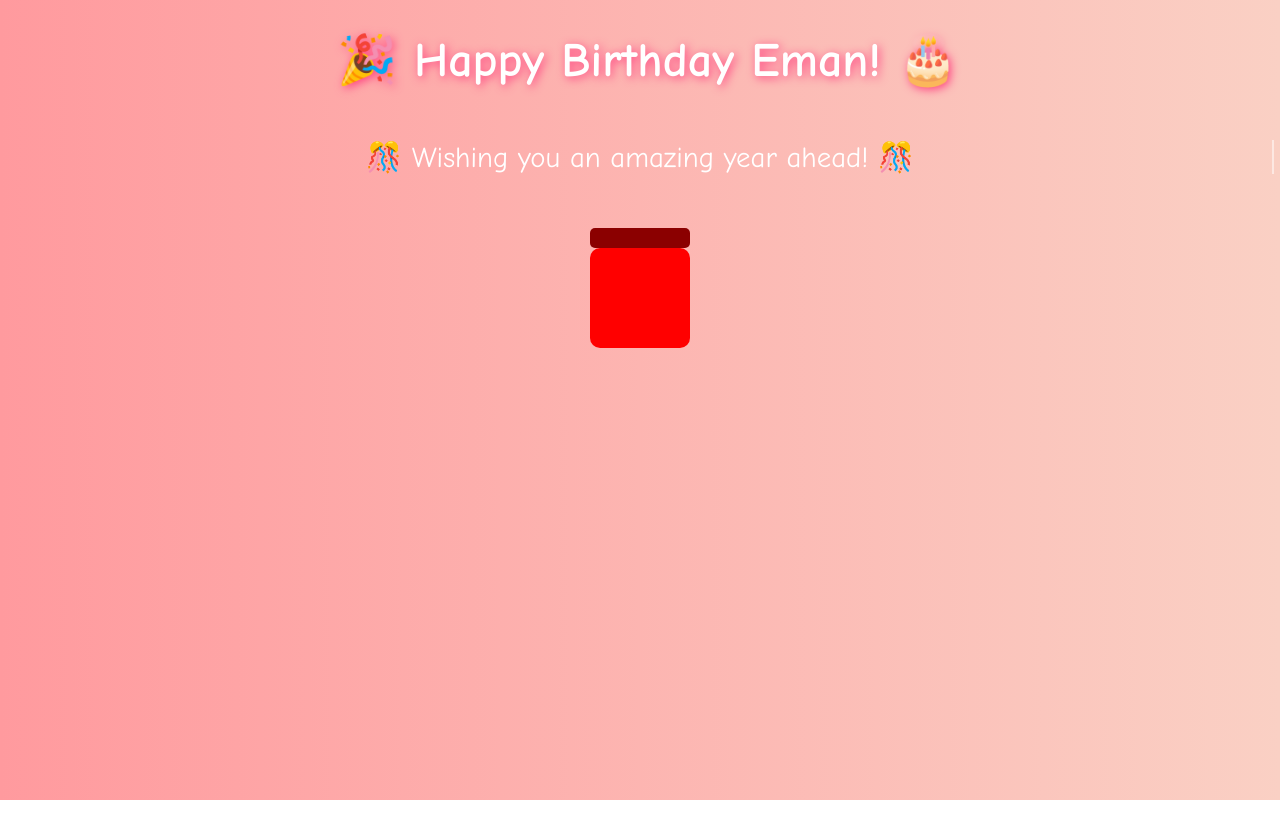
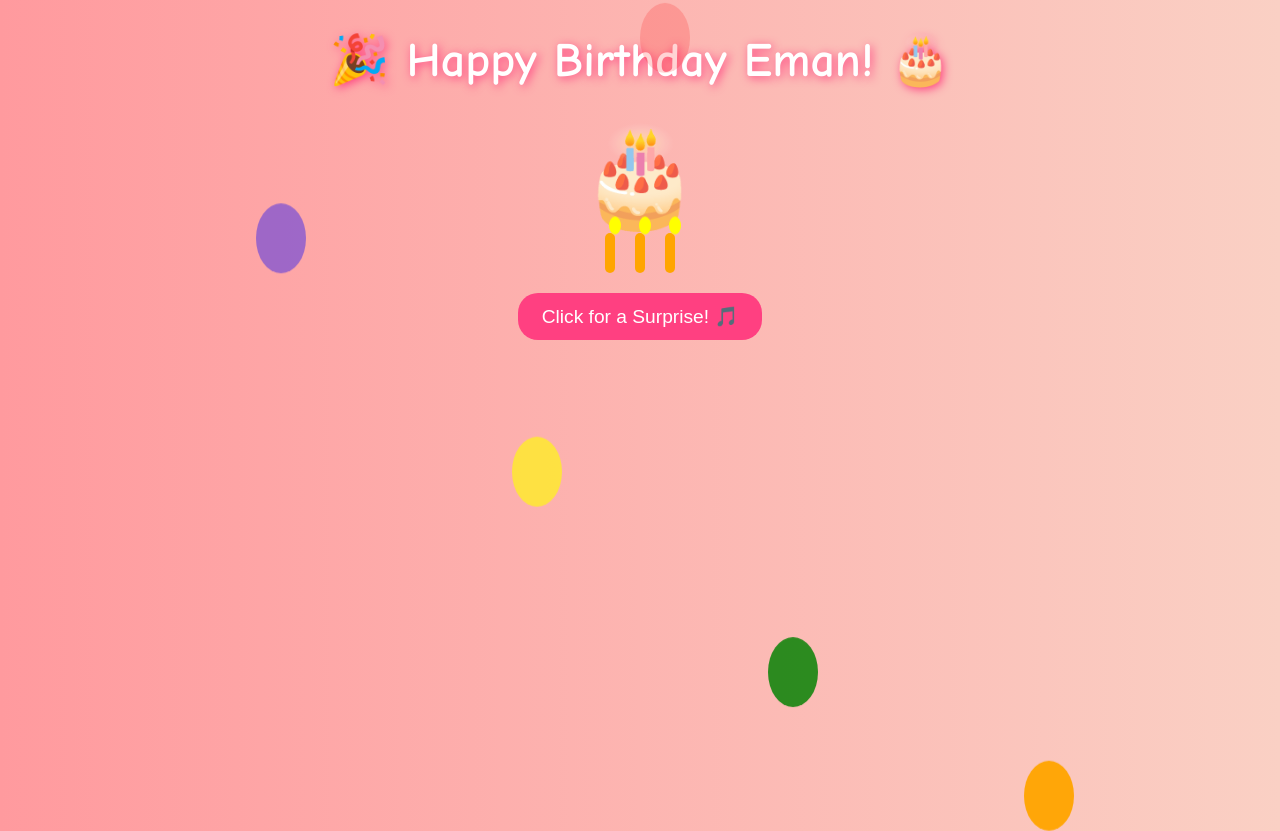
Before and after one commit to doniahusien/animation, a plain HTML site: page index.html in a window 1280 px wide. Before the commit the page ends 800 px from the top, so only its background shows below. Drawn offline with Linux system fonts and the light colour scheme.

Commit message:
Update index.html

```diff
--- a/index.html
+++ b/index.html
@@ -10,49 +10,108 @@
             text-align: center;
             font-family: "Comic Sans MS", cursive, sans-serif;
             overflow: hidden;
+            transition: background 0.5s;
         }
 
         h1 {
             font-size: 3rem;
             color: white;
             text-shadow: 2px 2px 10px #ff4081;
-            position: relative;
-            animation: moveText 4s infinite alternate ease-in-out;
         }
 
-        @keyframes moveText {
-            from { transform: translateX(-10px); }
-            to { transform: translateX(10px); }
+        .cake {
+            font-size: 6rem;
+            margin: 20px 0;
         }
 
-        .gift-box {
-            width: 100px;
-            height: 100px;
-            background: red;
-            position: relative;
-            margin: 50px auto;
-            border-radius: 10px;
-            cursor: pointer;
-            transition: 0.5s;
+        .candles {
+            display: flex;
+            justify-content: center;
+            margin-top: -20px;
         }
 
-        .gift-box:hover {
-            transform: scale(1.1);
+        .candle {
+            width: 10px;
+            height: 40px;
+            background: orange;
+            margin: 0 10px;
+            position: relative;
+            border-radius: 5px;
         }
 
-        .lid {
-            width: 100px;
-            height: 20px;
-            background: darkred;
+        .flame {
+            width: 10px;
+            height: 15px;
+            background: yellow;
             position: absolute;
-            top: -20px;
-            left: 0;
-            border-radius: 5px;
-            transition: transform 0.5s;
+            top: -15px;
+            left: 50%;
+            transform: translateX(-50%);
+            border-radius: 50%;
+            animation: flicker 0.2s infinite alternate;
         }
 
-        .open .lid {
-            transform: translateY(-40px) rotate(20deg);
+        @keyframes flicker {
+            from { opacity: 0.8; transform: scale(1); }
+            to { opacity: 1; transform: scale(1.2); }
+        }
+
+        .balloons {
+            position: absolute;
+            width: 100%;
+            top: 100vh;
+            left: 0;
+        }
+
+        .balloon {
+            position: absolute;
+            width: 50px;
+            height: 70px;
+            background: red;
+            border-radius: 50%;
+            display: inline-block;
+            animation: float 7s infinite ease-in-out;
+            cursor: pointer;
+        }
+
+        .balloon:nth-child(2) { background: blue; left: 20%; animation-delay: 1s; }
+        .balloon:nth-child(3) { background: yellow; left: 40%; animation-delay: 2s; }
+        .balloon:nth-child(4) { background: green; left: 60%; animation-delay: 3s; }
+        .balloon:nth-child(5) { background: orange; left: 80%; animation-delay: 4s; }
+
+        @keyframes float {
+            0% { transform: translateY(0); opacity: 1; }
+            100% { transform: translateY(-120vh); opacity: 0; }
+        }
+
+        .heart {
+            position: fixed;
+            color: red;
+            font-size: 2rem;
+            animation: floatHeart 4s ease-in-out infinite;
+        }
+
+        @keyframes floatHeart {
+            0% { transform: translateY(0) scale(1); }
+            50% { transform: translateY(-20px) scale(1.2); }
+            100% { transform: translateY(0) scale(1); }
+        }
+
+        button {
+            background: #ff4081;
+            color: white;
+            border: none;
+            padding: 12px 24px;
+            font-size: 1.2rem;
+            cursor: pointer;
+            border-radius: 20px;
+            margin-top: 20px;
+            transition: 0.3s;
+        }
+
+        button:hover {
+            background: #ff1493;
+            transform: scale(1.1);
         }
 
         .message {
@@ -62,81 +121,82 @@
             opacity: 0;
             transition: opacity 2s;
         }
-
-        .firework {
-            position: absolute;
-            width: 5px;
-            height: 5px;
-            background: gold;
-            border-radius: 50%;
-            animation: explode 1s linear infinite;
-        }
-
-        @keyframes explode {
-            0% { transform: scale(1); opacity: 1; }
-            100% { transform: scale(3); opacity: 0; }
-        }
-
-        .typing {
-            font-size: 1.8rem;
-            color: white;
-            border-right: 2px solid white;
-            width: 0;
-            overflow: hidden;
-            white-space: nowrap;
-            margin: 20px auto;
-            display: inline-block;
-            animation: typing 4s steps(40) forwards, blink 0.7s infinite;
-        }
-
-        @keyframes typing {
-            from { width: 0; }
-            to { width: 100%; }
-        }
-
-        @keyframes blink {
-            50% { border-color: transparent; }
-        }
     </style>
 </head>
-<body>
+<body onclick="changeBackground()">
 
     <h1>🎉 Happy Birthday Eman! 🎂</h1>
 
-    <div class="typing" id="typingMessage">🎊 Wishing you an amazing year ahead! 🎊</div>
-
-    <div class="gift-box" onclick="openGift()">
-        <div class="lid"></div>
+    <div class="cake">🎂</div>
+    <div class="candles">
+        <div class="candle"><div class="flame" id="flame1"></div></div>
+        <div class="candle"><div class="flame" id="flame2"></div></div>
+        <div class="candle"><div class="flame" id="flame3"></div></div>
     </div>
 
-    <div class="message" id="surpriseMessage">🎁 Surprise! Wishing you all the happiness in the world! 🎉</div>
+    <button onclick="playEffect()">Click for a Surprise! 🎵</button>
+
+    <div class="balloons">
+        <div class="balloon" onclick="popBalloon(this)"></div>
+        <div class="balloon" onclick="popBalloon(this)"></div>
+        <div class="balloon" onclick="popBalloon(this)"></div>
+        <div class="balloon" onclick="popBalloon(this)"></div>
+        <div class="balloon" onclick="popBalloon(this)"></div>
+    </div>
+
+    <div class="message" id="birthdayMessage">🎊 Wishing you an amazing year ahead, Eman! 🎊</div>
 
     <script>
-        function openGift() {
-            let giftBox = document.querySelector('.gift-box');
-            let message = document.getElementById('surpriseMessage');
-
-            // Open the gift box
-            giftBox.classList.add('open');
-
-            // Show the message
+        function playEffect() {
+            let message = document.getElementById('birthdayMessage');
             message.style.opacity = "1";
 
-            // Fireworks effect
-            for (let i = 0; i < 20; i++) {
-                let firework = document.createElement("div");
-                firework.classList.add("firework");
-                firework.style.left = Math.random() * 100 + "vw";
-                firework.style.top = Math.random() * 100 + "vh";
-                firework.style.backgroundColor = `hsl(${Math.random() * 360}, 100%, 50%)`;
-                firework.style.animationDuration = (Math.random() * 1 + 0.5) + "s";
-                document.body.appendChild(firework);
+            // Floating hearts effect
+            for (let i = 0; i < 10; i++) {
+                let heart = document.createElement("div");
+                heart.classList.add("heart");
+                heart.innerHTML = "❤️";
+                heart.style.left = Math.random() * 100 + "vw";
+                heart.style.top = Math.random() * 100 + "vh";
+                document.body.appendChild(heart);
 
                 setTimeout(() => {
-                    firework.remove();
-                }, 1000);
+                    heart.remove();
+                }, 4000);
             }
         }
+
+        function popBalloon(balloon) {
+            balloon.style.opacity = "0";
+            setTimeout(() => { balloon.remove(); }, 500);
+        }
+
+        function changeBackground() {
+            const colors = ["#ff9a9e", "#fad0c4", "#ff758c", "#d4a5a5", "#ffb199"];
+            document.body.style.background = colors[Math.floor(Math.random() * colors.length)];
+        }
+
+        // Blow on the mic to extinguish candles
+        window.SpeechRecognition = window.SpeechRecognition || window.webkitSpeechRecognition;
+        const recognition = new SpeechRecognition();
+
+        recognition.onstart = function() {
+            console.log("Listening...");
+        };
+
+        recognition.onresult = function(event) {
+            let spokenText = event.results[0][0].transcript.toLowerCase();
+            if (spokenText.includes("blow") || spokenText.includes("off")) {
+                document.getElementById('flame1').style.display = "none";
+                document.getElementById('flame2').style.display = "none";
+                document.getElementById('flame3').style.display = "none";
+            }
+        };
+
+        document.body.addEventListener("dblclick", () => {
+            recognition.start();
+            alert("🎤 Say 'blow' to blow out the candles!");
+        });
     </script>
 
 </body>
```
